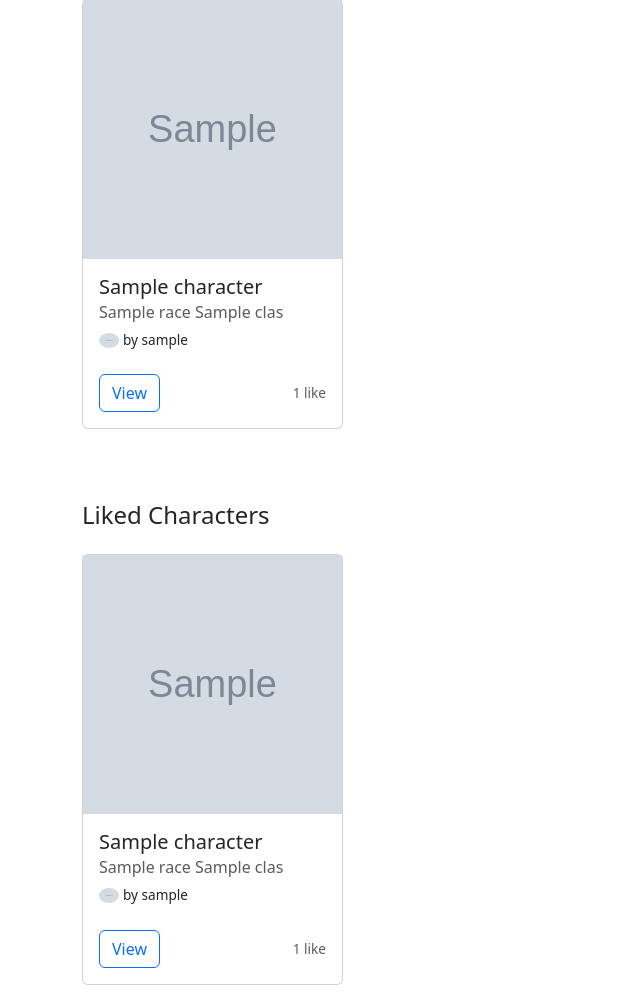
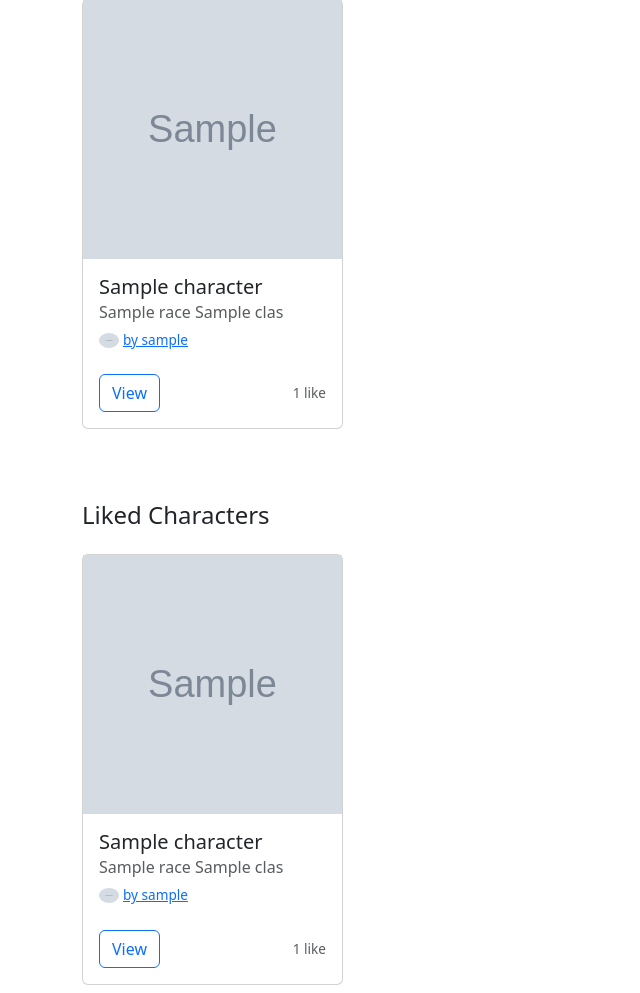
Before and after one commit to Adam-Campbell/dnd-character-creator, a Django app: template userprofile/templates/userprofile/profile.html in a window 1280 px wide. Shown: the part 230-1223 px from the top of the page, without its empty margins (0-640 px from the left). Run offline with Django 5.2, Linux system fonts and the light colour scheme; the template is opened without the code that fills it: most values are stand-ins (such as "Sample title", 1, 10 or a date in 2020); grey boxes marked "Sample" are stand-in pictures; data that the repository does not hold is empty; some libraries are stand-ins or nearby versions.

Commit message:
update mentions of users to link to profile

```diff
--- a/characters/templates/characters/character_detail.html
+++ b/characters/templates/characters/character_detail.html
@@ -20,8 +20,9 @@
                 </div>
                 <div class="mt-2 d-flex align-items-center">
                     <img src="{{ character.user.userprofile.profile_image_url }}" alt="Profile Picture" class="character-sheet-user-image me-2">
-                    <span>by {{ character.user.username }}</span>
+                    <a href="{% url 'profile' character.user.id %}">by {{ character.user.username }}</a>
                 </div>
+                {% if is_logged_in %}
                     <div class="character-sheet-controls-container d-flex flex-column align-self-stretch flex-md-row flex-md-wrap">
                         {% if user_is_owner %}
                             <a class="btn btn-outline-primary mt-2 ms-md-1" href="{% url 'characters:edit_character' character.id %}">Edit <i class="fa-solid fa-pen-to-square"></i></a>
@@ -46,6 +47,7 @@
                             {% endif %}
                         </div>
                     </div>
+                {% endif %}
             </div>
         </div>
 
--- a/characters/templates/characters/character_list.html
+++ b/characters/templates/characters/character_list.html
@@ -43,7 +43,7 @@
                         <p class="card-subtitle h6 text-muted">{{ character.race_data.name }} {{ character.class_data.name }}</p>
                         <div class="mt-2 mb-4 d-flex flex-wrap align-items-center">
                             <img class="character-card-creator-image me-1" src="{{ character.user.userprofile.profile_image_url }}" alt="Profile Picture">
-                            <span class="character-card-small-text text-truncate">by {{ character.user.username }}</span>
+                            <a href="{% url 'profile' character.user.id %}" class="character-card-small-text text-truncate">by {{ character.user.username }}</a>
                         </div>
                         <div class="d-flex justify-content-between align-items-center mt-auto">
                             <a href="{% url 'characters:character_detail' character.id %}" class="btn btn-outline-primary">View</a>
--- a/characters/views.py
+++ b/characters/views.py
@@ -157,7 +157,8 @@ def character_detail(request, id):
         'character': character,
         'user_has_liked': user_has_liked,
         'user_is_owner': user_is_owner,
-        'id': id
+        'id': id,
+        'is_logged_in': request.user.is_authenticated
     })
 
 
--- a/userprofile/templates/userprofile/profile.html
+++ b/userprofile/templates/userprofile/profile.html
@@ -49,7 +49,7 @@
                             <p class="card-subtitle h6 text-muted">{{ character.race_data.name }} {{ character.class_data.name }}</p>
                             <div class="mt-2 mb-4 d-flex flex-wrap align-items-center">
                                 <img class="character-card-creator-image me-1" src="{{ character.user.userprofile.profile_image_url }}" alt="Profile Picture">
-                                <span class="character-card-small-text text-truncate">by {{ character.user.username }}</span>
+                                <a href="{% url 'profile' character.user.id %}" class="character-card-small-text text-truncate">by {{ character.user.username }}</a>
                             </div>
                             <div class="d-flex justify-content-between align-items-center mt-auto">
                                 <a href="{% url 'characters:character_detail' character.id %}" class="btn btn-outline-primary">View</a>
@@ -75,7 +75,7 @@
                             <p class="card-subtitle h6 text-muted">{{ character.race_data.name }} {{ character.class_data.name }}</p>
                             <div class="mt-2 mb-4 d-flex flex-wrap align-items-center">
                                 <img class="character-card-creator-image me-1" src="{{ character.user.userprofile.profile_image_url }}" alt="Profile Picture">
-                                <span class="character-card-small-text text-truncate">by {{ character.user.username }}</span>
+                                <a href="{% url 'profile' character.user.id %}" class="character-card-small-text text-truncate">by {{ character.user.username }}</a>
                             </div>
                             <div class="d-flex justify-content-between align-items-center mt-auto">
                                 <a href="{% url 'characters:character_detail' character.id %}" class="btn btn-outline-primary">View</a>
```
Lines whose indentation alone changed are shown as unchanged.
